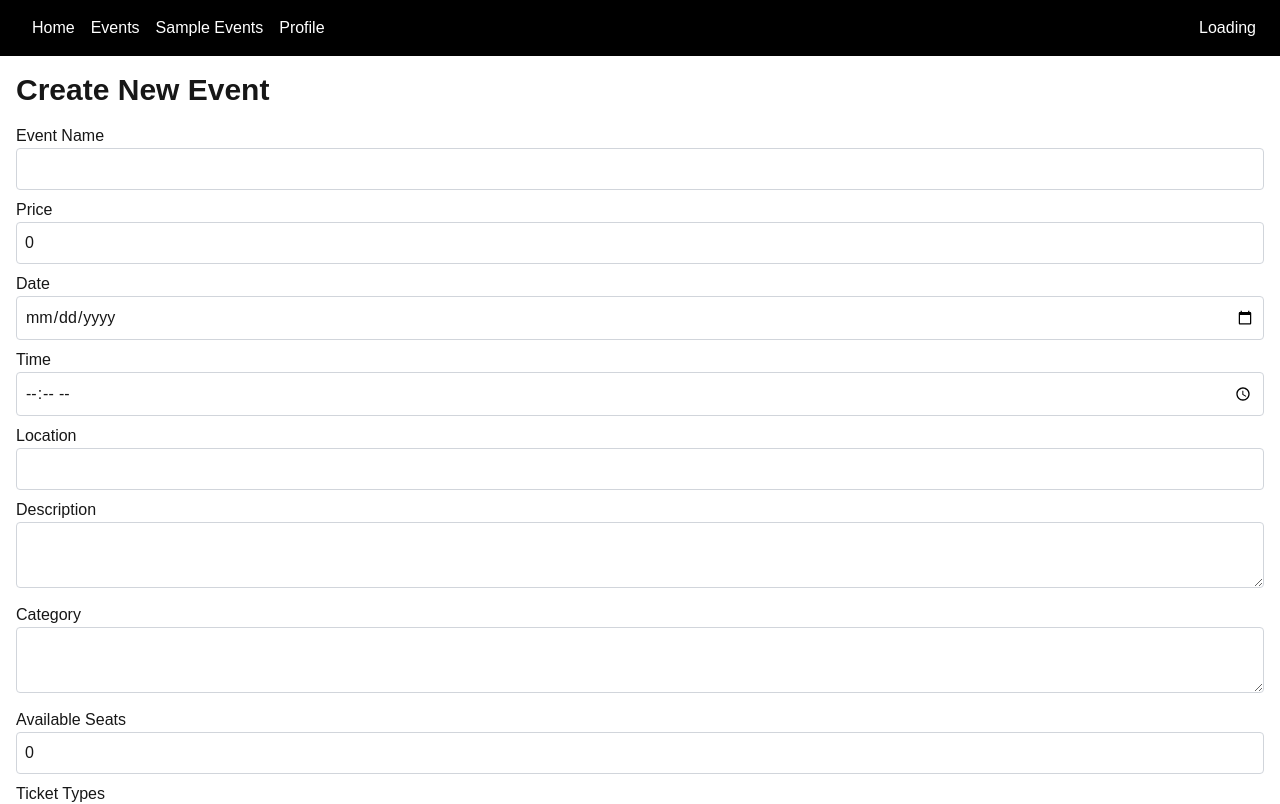
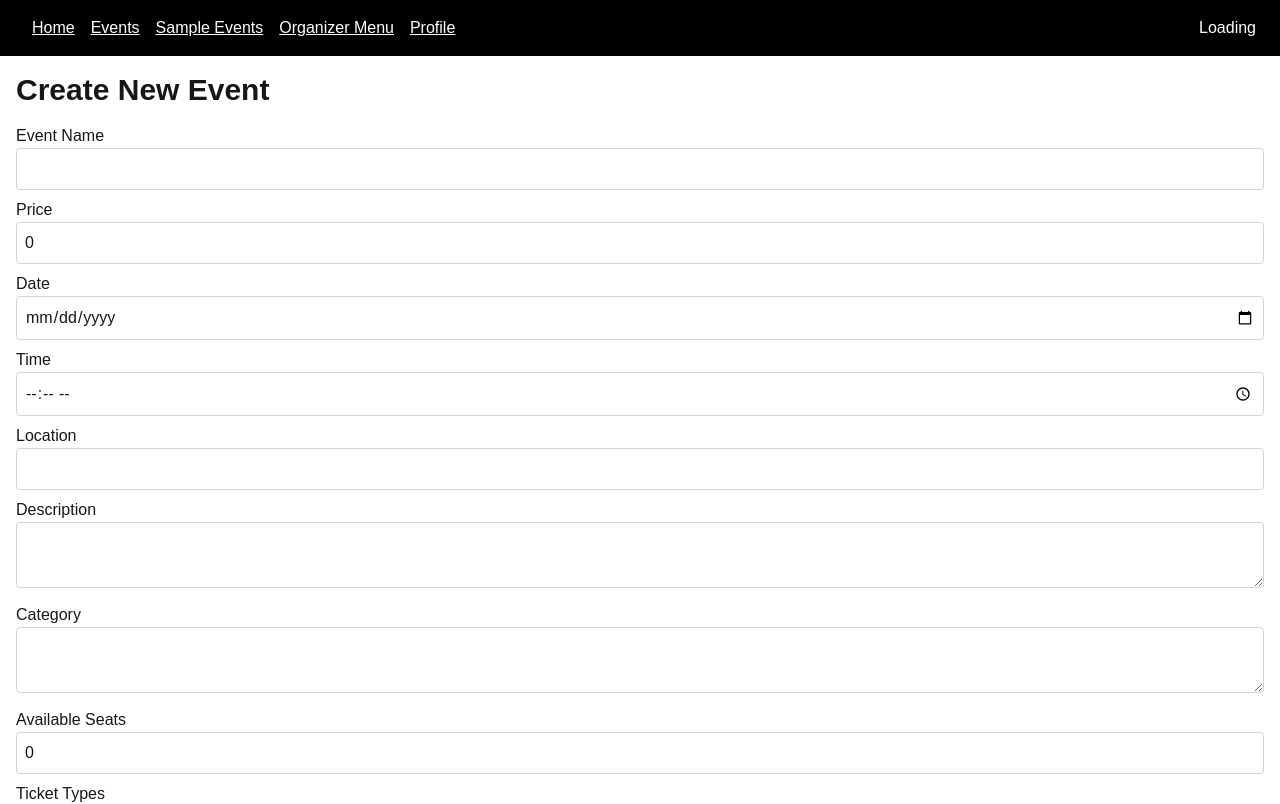
Before and after one commit to hilmatrix/eventbrite-frontend, a Next.js app: page /create-event in a window 1280 px wide. Shown: the top 804 px of the page. Built offline with nearby package versions, Linux system fonts and the light colour scheme; no server answers; sample sign-in values are in the browser's storage.

Commit message:
added navigation for feature1

```diff
--- a/src/app/create-event/page.tsx
+++ b/src/app/create-event/page.tsx
@@ -2,6 +2,7 @@
 
 import { useEffect, useState } from 'react';
 import { useAuth } from '../../contexts/AuthContext';
+import useAuthRedirect from '../../hooks/useAuthRedirect';
 
 export default function createEvent() {
   const { isLoggedIn, getJwtToken } = useAuth();
@@ -20,6 +21,8 @@ export default function createEvent() {
     ticketTypes: 0,
     isPaidEvent: false,
   });
+
+  useAuthRedirect();
 
   useEffect(() => {
     const fetchTokenTest = async () => {
--- a/src/app/create-promotion/page.tsx
+++ b/src/app/create-promotion/page.tsx
@@ -1,7 +1,8 @@
 "use client";
 
-import { useEffect, useState } from "react";
+import { useState } from "react";
 import { useAuth } from "../../contexts/AuthContext";
+import useAuthRedirect from '../../hooks/useAuthRedirect';
 
 export default function createPromotion() {
   const { isLoggedIn, getJwtToken } = useAuth();
@@ -15,6 +16,8 @@ export default function createPromotion() {
     promoEndedDate: "",
     promoEndedTime: "",
   });
+
+  useAuthRedirect();
 
   const handleChange = (e: React.ChangeEvent<HTMLInputElement>) => {
     const { name, value } = e.target;
--- /dev/null
+++ b/src/app/organizer/page.tsx
@@ -0,0 +1,24 @@
+"use client"
+import Link from "next/link";
+import useAuthRedirect from '../../hooks/useAuthRedirect';
+
+export default function OrganizerMenu() {
+
+    useAuthRedirect();
+
+    return (
+        <div className="flex justify-center">
+            <div className="bg-white shadow-md rounded-lg p-6 my-10 h-[50%] w-[90%] md:w-[80%]">
+                    <h1 className="text-2xl font-bold mb-4 text-center">Organizer Menu</h1>
+                    <div className="flex flex-col items-center justify-center">
+                      <Link href="/create-event" className="m-4">
+                        <button className="rounded-[10px] bg-[#AAAAAA] h-10 p-4 flex items-center justify-center ">Create Event</button>
+                      </Link>
+                      <Link href="/create-promotion" className="m-4">
+                        <button className="rounded-[10px] bg-[#AAAAAA] h-10 p-4 flex items-center justify-center ">Create Promotion</button>
+                      </Link>
+                    </div>
+            </div>
+        </div>
+    )
+}
--- a/src/app/profile/page.tsx
+++ b/src/app/profile/page.tsx
@@ -126,10 +126,10 @@ export default function ProfilePage() {
 
         { profile.eventOrganizer &&
           <div className="bg-white shadow-md rounded-lg p-6 my-10 h-[50%] w-[90%] md:w-[80%]">
-            <h1 className="text-2xl font-bold mb-4 text-center">Organizer Tools</h1>
+            <h1 className="text-2xl font-bold mb-4 text-center">Organizer Menu</h1>
             <div className="flex items-center justify-center">
-              <Link href="/dashboard">
-                <button className="rounded-[10px] bg-[#AAAAAA] h-10 p-4 flex items-center justify-center ">Event Dashboard</button>
+              <Link href="/organizer">
+                <button className="rounded-[10px] bg-[#AAAAAA] h-10 p-4 flex items-center justify-center ">Organizer Menu</button>
               </Link>
             </div>
           </div>
--- a/src/components/Header.js
+++ b/src/components/Header.js
@@ -1,37 +1,10 @@
 "use client";
 import Link from "next/link";
 import { usePathname } from 'next/navigation';
-import { useState } from "react";
+import { memo, useState } from "react";
 import { useAuth } from "../contexts/AuthContext";
 
-export default function Header() {
-  const { isLoggedIn, login, logout, loggedEmail, isAuthLoaded } = useAuth();
-  const [email, setEmail] = useState("");
-  const [password, setPassword] = useState("");
-  const [dropdownOpen, setDropdownOpen] = useState(false); // State for dropdown
-
-  const handleLogin = async () => {
-    try {
-      const res = await fetch("http://localhost:8080/api/v1/login", {
-        method: "POST",
-        headers: { "Content-Type": "application/json" },
-        body: JSON.stringify({ email, password }),
-      });
-      if (!res.ok) throw new Error("Failed to login");
-      const data = await res.json();
-      login(data.token, email);
-    } catch (error) {
-      alert("Login failed " + error);
-    }
-  };
-
-  const toggleDropdown = () => setDropdownOpen(!dropdownOpen);
-
-  const pathname = usePathname();
-  const noHeaderRoutes = ['/login', '/signup'];
-
-  const LoggedIn = () => {
-    return (
+const LoggedIn = memo(({ loggedEmail, logout, toggleDropdown, dropdownOpen }) => (
   <div className="relative">
     <button
       onClick={toggleDropdown}
@@ -43,12 +16,7 @@ export default function Header() {
       <div className="absolute right-0 mt-2 w-48 bg-white text-gray-800 rounded shadow-lg z-10">
         <ul>
           <li>
-                <Link
-                  href="/profile"
-                  className="block px-4 py-2 hover:bg-gray-100"
-                >
-                  Profile
-                </Link>
+            <Link href="/profile" className="block px-4 py-2 hover:bg-gray-100">Profile</Link>
           </li>
           <li>
             <button
@@ -62,11 +30,9 @@ export default function Header() {
       </div>
     )}
   </div>
-    )
-  }
+));
 
-  const NotLoggedIn = () => {
-    return (
+const NotLoggedIn = memo(({ email, setEmail, password, setPassword, handleLogin }) => (
   <div className="flex items-center gap-4">
     <input
       type="email"
@@ -89,32 +55,70 @@ export default function Header() {
       Login
     </button>
     <Link href="/signup">
-          <button
-            className="px-4 py-2 bg-green-700 text-white rounded"
-          >
-
-            Signup
-          </button>
+      <button className="px-4 py-2 bg-green-700 text-white rounded">Signup</button>
     </Link>
   </div>
-    )
+));
+
+export default function Header() {
+  const { isLoggedIn, login, logout, loggedEmail, isAuthLoaded } = useAuth();
+  const [email, setEmail] = useState("");
+  const [password, setPassword] = useState("");
+  const [dropdownOpen, setDropdownOpen] = useState(false);
+
+  const handleLogin = async () => {
+    try {
+      const res = await fetch("http://localhost:8080/api/v1/login", {
+        method: "POST",
+        headers: { "Content-Type": "application/json" },
+        body: JSON.stringify({ email, password }),
+      });
+      if (!res.ok) throw new Error("Failed to login");
+      const data = await res.json();
+      login(data.token, email);
+    } catch (error) {
+      alert("Login failed " + error);
     }
+  };
+
+  const toggleDropdown = () => setDropdownOpen(!dropdownOpen);
+
+  const pathname = usePathname();
+  const noHeaderRoutes = ['/login', '/signup'];
 
   return (
     <>
-      {!noHeaderRoutes.includes(pathname) &&
+      {!noHeaderRoutes.includes(pathname) && (
         <header className="bg-black text-white py-4 px-6 flex justify-between items-center">
           <div>
-          <Link href="/" className="mx-2">Home</Link>
-          <Link href="/events" className="mx-2">Events</Link>
-          <Link href="/sample-events" className="mx-2">Sample Events</Link>
-          <Link href="/profile" className="mx-2">Profile</Link>
+            <Link href="/" className="mx-2 underline">Home</Link>
+            <Link href="/events" className="mx-2 underline">Events</Link>
+            <Link href="/sample-events" className="mx-2 underline">Sample Events</Link>
+            <Link href="/organizer" className="mx-2 underline">Organizer Menu</Link>
+            <Link href="/profile" className="mx-2 underline">Profile</Link>
           </div>
           <div>
-        {!isAuthLoaded ? (<>Loading</>) : isLoggedIn ? <LoggedIn/> : <NotLoggedIn/>}
+            {!isAuthLoaded ? (
+              <>Loading</>
+            ) : isLoggedIn ? (
+              <LoggedIn
+                loggedEmail={loggedEmail}
+                logout={logout}
+                toggleDropdown={toggleDropdown}
+                dropdownOpen={dropdownOpen}
+              />
+            ) : (
+              <NotLoggedIn
+                email={email}
+                setEmail={setEmail}
+                password={password}
+                setPassword={setPassword}
+                handleLogin={handleLogin}
+              />
+            )}
           </div>
         </header>
-      }
+      )}
     </>
   );
 }
```
Lines whose indentation alone changed are shown as unchanged.
